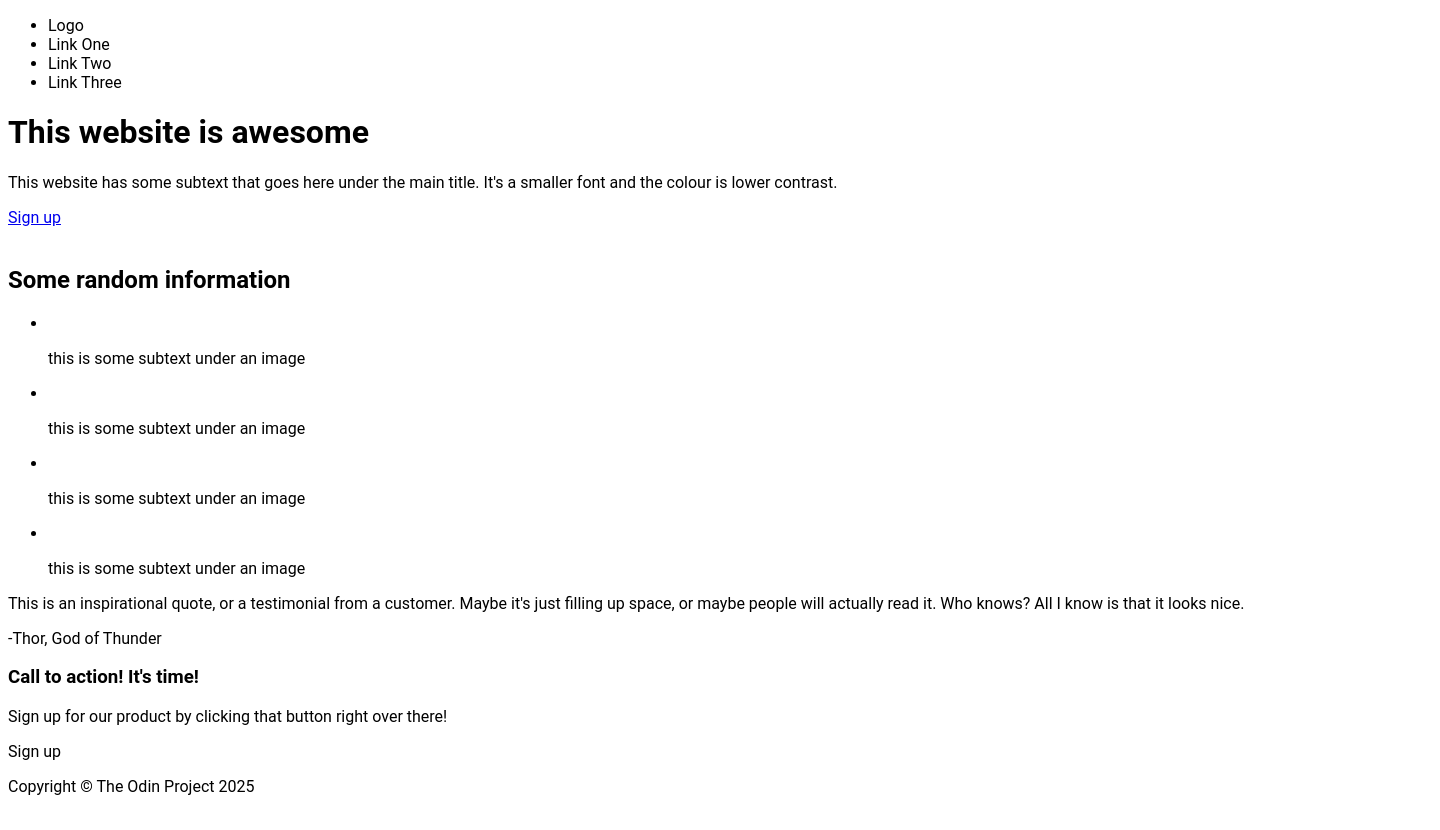
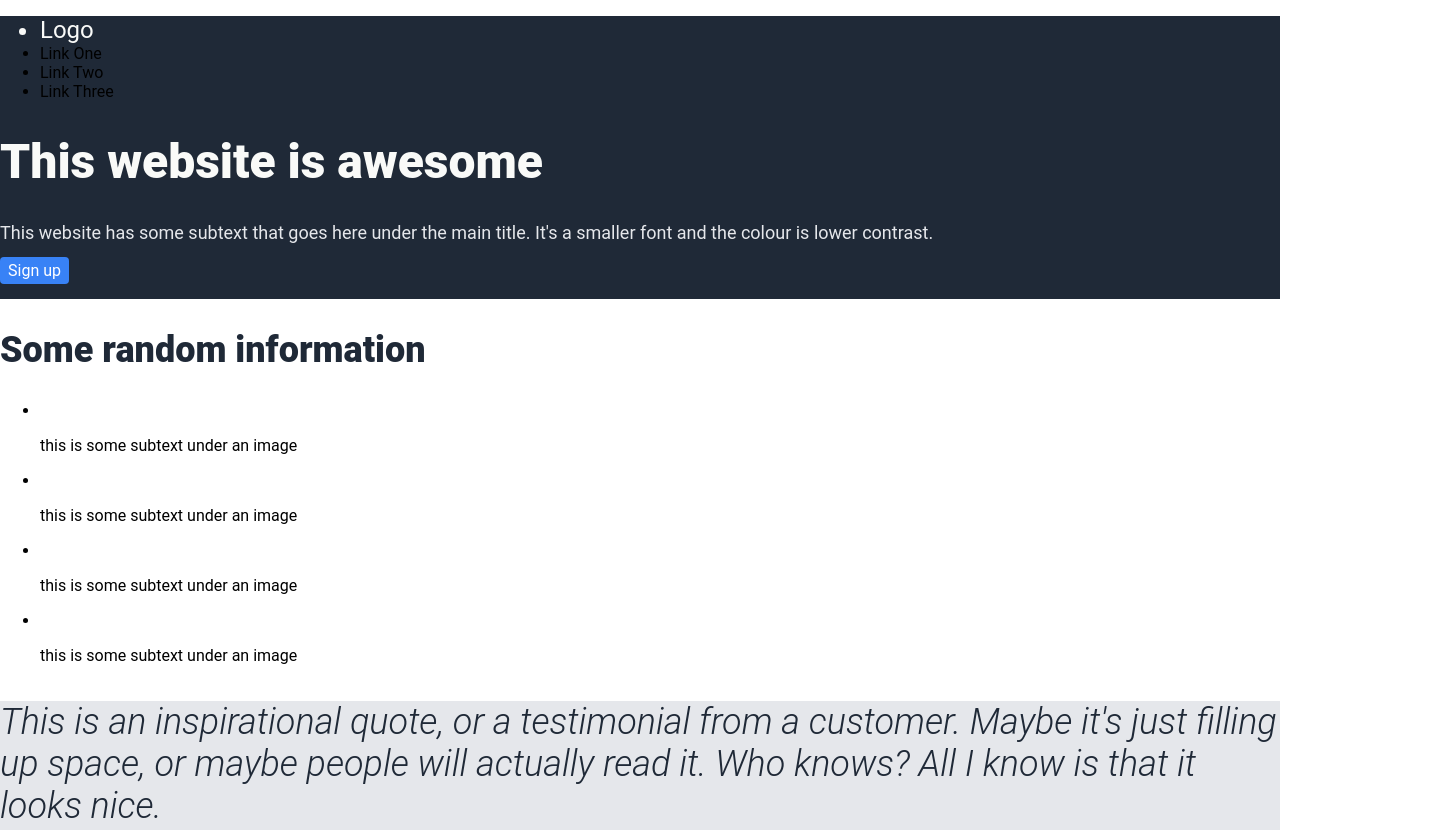
Before and after one commit to giancarlo-marcelli/foundations-landing, a plain HTML site: page index.html in a window 1280 px wide. Shown: the top 830 px of the page, 1440 px wide, since content can reach past the window. Drawn offline with Linux system fonts and the light colour scheme.

Commit message:
modified index.html and style.css files

```diff
--- a/index.html
+++ b/index.html
@@ -7,9 +7,9 @@
     </head>
     <body>
         <div id="masthead">
-
+            <div class="container">
                 <ul class="main-nav">
-                <li>Logo</li>
+                    <li class="logo">Logo</li>
                     <li>Link One</li>
                     <li>Link Two</li>
                     <li>Link Three</li>
@@ -23,7 +23,7 @@
                     </div>
                     <img src="#" alt="" class="main-img">
                 </div>
-
+            </div>
         </div>
 
         <div id="main-content">
--- a/style.css
+++ b/style.css
@@ -1,7 +1,59 @@
 body {
     font-family: Roboto, sans-serif;
+    margin: 0 auto;
+    padding: 0;
+}
+
+.container {
+    width: 1440px;
+    margin: 0 auto;
 }
 
 #masthead {
-    background-color: 1F2937;
+    background-color: #1F2937;
 }
+
+#masthead .main-nav .logo {
+    font-size: 24px;
+    color: #f9faf8;
+}
+
+h1 {
+    font-size: 48px;
+    font-weight: 900;
+    color: #f9faf8;
+}
+
+#masthead-content .content p {
+    font-size: 18px;
+    color: #e5e7eb;
+}
+
+#masthead-content .content .primary-button {
+    background-color: #3882f6;
+    color: white;
+    border-radius: 4px;
+    text-decoration: none;
+    padding: 4px 8px;
+}
+
+#masthead-content .content .primary-button:hover {
+    text-decoration: underline;
+}
+
+#main-content .section h2 {
+    font-size: 36px;
+    color: #1F2937;
+    font-weight: 900;
+}
+
+#main-content #callout {
+    background-color: #e5e7eb;
+}
+
+#main-content #callout p {
+    color: #1F2937;
+    font-size: 36px;
+    font-weight: 300;
+    font-style: italic;
+}
```
Lines whose indentation alone changed are shown as unchanged.
